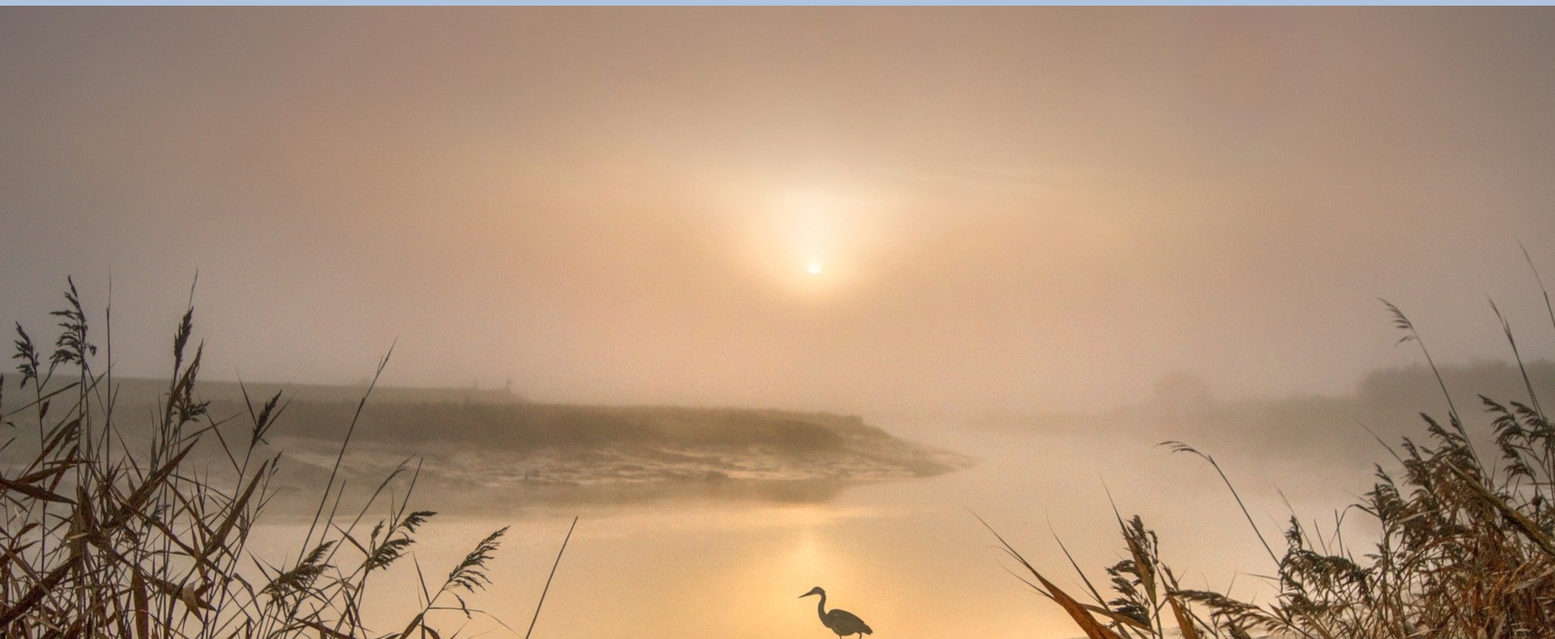
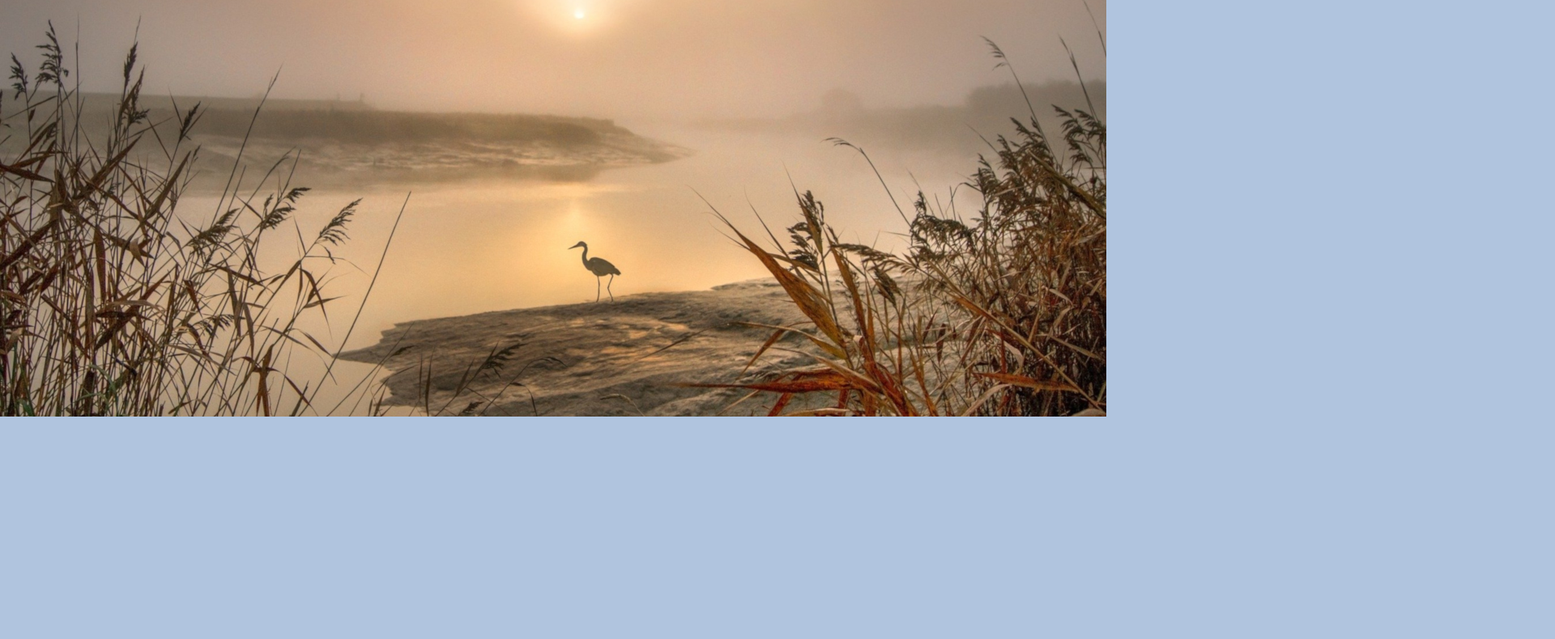
Before and after one commit to Lylestrain/July_22, a plain HTML site: page index.html in a window 1280 px wide. Shown: the part 73-863 px from the top of the page at 81% size, 1920 px wide, since content can reach past the window. After the commit the page ends 800 px from the top, so only its background shows below. Drawn offline with Linux system fonts and the light colour scheme.

Commit message:
Update index.html

```diff
--- a/index.html
+++ b/index.html
@@ -3,36 +3,20 @@
 <head>
     <meta charset="UTF-8">
     <meta name="viewport" content="width=device-width, initial-scale=1.0">
-    <title>Homepage</title>
+    <title>Homepage 2</title>
     <link rel="stylesheet" href="styles/main.css">
 </head>
 <body>
-    <h1>Images Slide show</h1>
 
 <!-- Slide Show -->
-<section>
-  <img class="mySlides" src="images/fall-1072821_1920.jpg" >
-  <img class="mySlides" src="images/heron-5394026_1920.jpg" >
-  <img class="mySlides" src="images/road-1072823_1920.jpg" >
+<section class="slideshow-container">
+ <div class="pic blue"></div>
+ <img src="images/new.png" alt="">
+ <div class="pic red"></div>
+ <div class="pic green"></div>
 </section>
 
-<script>
-// Automatic Slideshow - change image every 3 seconds
-var myIndex = 0;
-carousel();
 
-function carousel() {
-  var i;
-  var x = document.getElementsByClassName("mySlides");
-  for (i = 0; i < x.length; i++) {
-    x[i].style.display = "none";
-  }
-  myIndex++;
-  if (myIndex > x.length) {myIndex = 1}
-  x[myIndex-1].style.display = "block";
-  setTimeout(carousel, 3000);
-}
-</script>
 
 </body>
 </html>
```
